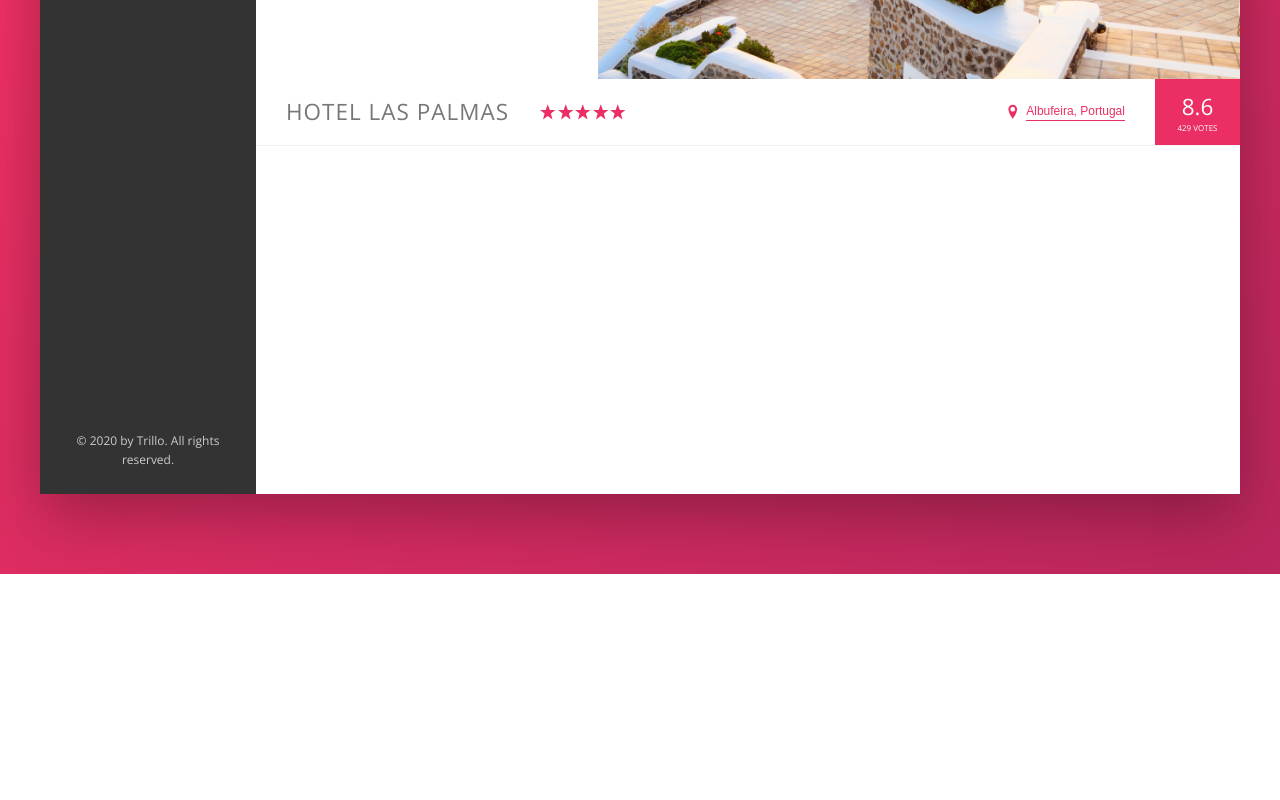
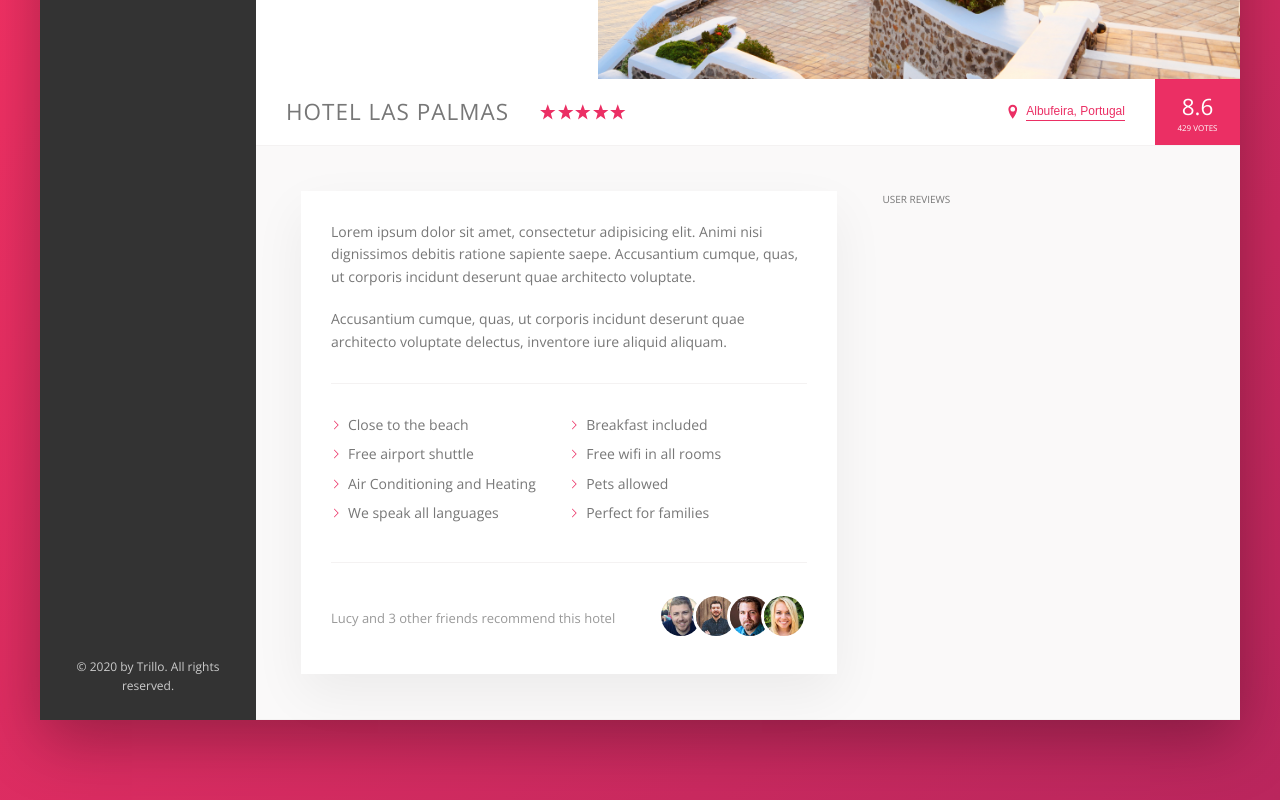
Before and after one commit to BCNLEGEND/Trillo, a website: page index.html in a window 1280 px wide. Shown: the part 456-1256 px from the top of the page. Before the commit the page ends 1030 px from the top, so only its background shows below. Drawn offline with nearby package versions, Linux system fonts and the light colour scheme.

Commit message:
Finished hotel description

```diff
--- a/index.html
+++ b/index.html
@@ -126,8 +126,43 @@
                             <div class="overview__rating-avg">8.6</div>
                             <div class="overview__rating-count">429 votes</div>
                         </div>
+
                     </div>
 
+                    <div class="detail">
+                        <div class="description">
+                            <p class="paragraph">
+                                Lorem ipsum dolor sit amet, consectetur adipisicing elit. Animi nisi dignissimos debitis ratione sapiente saepe. Accusantium cumque, quas, ut corporis incidunt deserunt quae architecto voluptate.
+                            </p>
+                            <p class="paragraph">
+                                Accusantium cumque, quas, ut corporis incidunt deserunt quae architecto voluptate delectus, inventore iure aliquid aliquam.
+                            </p>
+                            <ul class="list">
+                                <li class="list__item">Close to the beach</li>
+                                <li class="list__item">Breakfast included</li>
+                                <li class="list__item">Free airport shuttle</li>
+                                <li class="list__item">Free wifi in all rooms</li>
+                                <li class="list__item">Air Conditioning and Heating</li>
+                                <li class="list__item">Pets allowed</li>
+                                <li class="list__item">We speak all languages</li>
+                                <li class="list__item">Perfect for families</li>
+                            </ul>
+                            <div class="recommend">
+                                <p class="recommend__count">
+                                    Lucy and 3 other friends recommend this hotel
+                                </p>
+                                <div class="recommend__friends">
+                                    <img src="img/user-3.jpg" alt="Friend 1" class="recommend__photo">
+                                    <img src="img/user-4.jpg" alt="Friend 2" class="recommend__photo">
+                                    <img src="img/user-5.jpg" alt="Friend 3" class="recommend__photo">
+                                    <img src="img/user-6.jpg" alt="Friend 4" class="recommend__photo">
+                                </div>
+                            </div>
+                        </div>
+                        <div class="user-reviews">
+                            USER REVIEWS
+                        </div>
+                    </div>
                 </main>
             </div>
         </div>
--- a/sass/_base.scss
+++ b/sass/_base.scss
@@ -15,6 +15,9 @@
     --color-grey-dark-3: #999;
 
     --shadow-dark:0 2rem 6rem rgba(0,0,0,.3);
+    --shadow-light: 0 2rem 5rem rgba(0,0,0,.06);
+
+    --line: 1px solid var(--color-grey-light-2);
 }
 
 // RESET
--- a/sass/_components.scss
+++ b/sass/_components.scss
@@ -206,7 +206,7 @@
 .overview {
     display: flex;
     align-items: center;
-    border-bottom: 1px solid var(--color-grey-light-2);
+    border-bottom: var(--line);
 
     &__heading {
         font-size: 2.25rem;
@@ -304,3 +304,79 @@
         box-shadow: none;
     }
 }
+
+//////////////////////////////
+// HOTEL DESCRIPTION BOX
+
+
+.paragraph:not(:last-of-type) {
+    margin-bottom: 2rem;
+}
+
+.list {
+    list-style: none;
+    margin: 3rem 0;
+    padding: 3rem 0;
+    border-top: var(--line);
+    border-bottom: var(--line);
+
+    display: flex;
+    flex-wrap: wrap;
+
+
+    &__item {
+        flex: 0 0 50%;
+        margin-bottom: .7rem;
+
+        &::before {
+            content: "";
+            display: inline-block;
+            height: 1rem;
+            width: 1rem;
+            margin-right: .7rem;
+
+            //OLDER BROWSERS
+            // background-image: url(../img/chevron-thin-right.svg);
+            // background-size: cover;
+
+            // NEWER BROWSERS - MASKS
+
+            background-color: var(--color-primary);
+            -webkit-mask-image: url(../img/chevron-thin-right.svg);
+            mask-image: url(../img/chevron-thin-right.svg);
+            -webkit-mask-size: cover;
+            mask-size: cover;
+        }
+    }
+}
+
+.recommend {
+    font-size: 1.3rem;
+    color: var(--color-grey-dark-3);
+
+    display: flex;
+    align-items: center;
+
+    &__count {
+        margin-right: auto;
+    }
+
+    &__friends {
+
+    }
+
+    &__photo {
+        box-sizing: content-box;
+        height: 4rem;
+        width: 4rem;
+        border-radius: 50%;
+        border: 3px solid white;
+
+        &:not(:last-child) {
+            margin-right: -1.5rem;
+        }
+
+    }
+
+
+}
--- a/sass/_layout.scss
+++ b/sass/_layout.scss
@@ -11,7 +11,7 @@
     font-size: 1.4rem;
     height: 7rem;
     background-color: #fff;
-    border-bottom: 1px solid var(--color-grey-light-2);
+    border-bottom: var(--line);
     display: flex;
     justify-content: space-between;
     align-items: center;
@@ -33,7 +33,24 @@
 .hotel-view {
     background-color: #fff;
     flex: 1;
+}
 
+.detail {
+    display: flex;
+    padding: 4.5rem;
+    background-color: var(--color-grey-light-1);
+    border-bottom: var(--line);
+}
 
-    height: 80rem;
+.description {
+    font-size: 1.4rem;
+    background-color: #fff;
+    box-shadow: var(--shadow-light);
+    padding: 3rem;
+    flex: 0 0 60%;
+    margin-right: 4.5rem;
 }
+
+.user-reviews {
+    flex: 1;
+}
```
Also changed, not shown: css/style.css.
